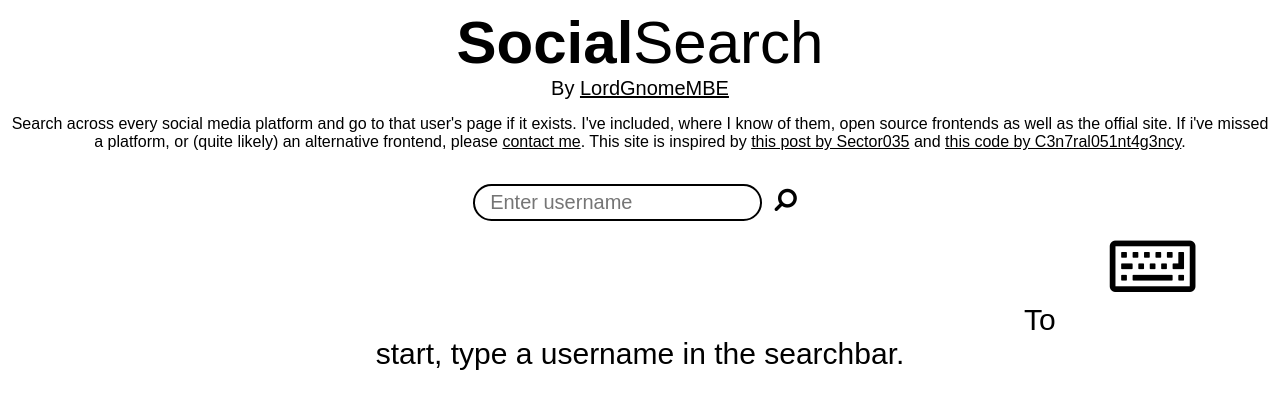
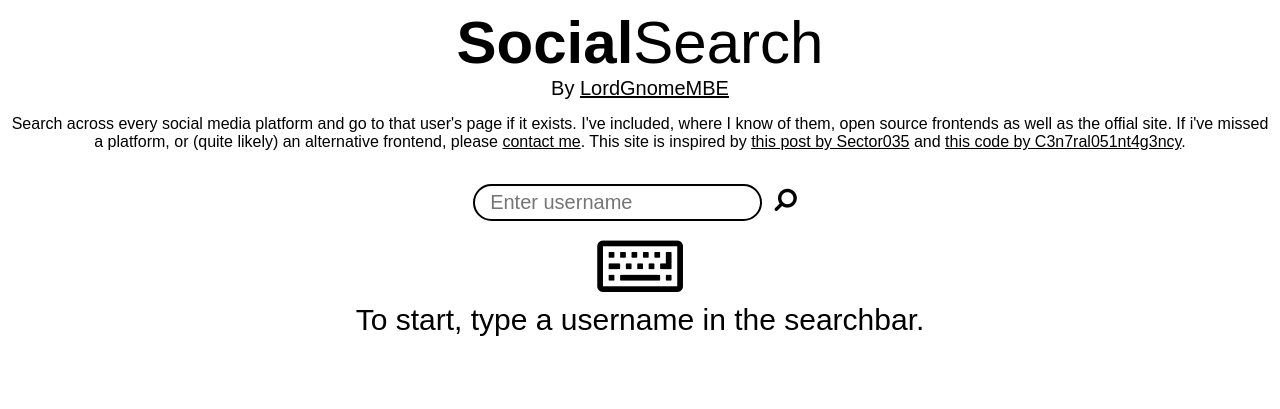
Before and after one commit to oriannatenille1994/socialSEARCH, a plain HTML site: page index.html in a window 1280 px wide. Shown: the part 51-460 px from the top of the page. Drawn offline with Linux system fonts and the light colour scheme.

Commit message:
Update index.html

```diff
--- a/index.html
+++ b/index.html
@@ -115,7 +115,7 @@ a:active {
     <td> </td>
   </tr>
   <tr>
-    <td><span id="twitter"><center></span></td>
+    <td><span id="twitter"><center><i style="font-size:80px" class="fa">&#xf11c;</i></br><p style="font-size:30px">To start, type a username in the searchbar.</p></center></span></td>
   </tr>
   <tr>
     <td><span id="twittersearch" style="text-indent: 100%;"></span</td>
@@ -124,7 +124,7 @@ a:active {
     <td><span id="nitter" style="text-indent: 100%;"></span></td>
   </tr>
   <tr>
-    <td><span id="nittersearch" style="text-indent: 100%;"><center><i style="font-size:80px" class="fa">&#xf11c;</i></br><p style="font-size:30px">To start, type a username in the searchbar.</p></center></span></td>
+    <td><span id="nittersearch" style="text-indent: 100%;"></span></td>
   </tr>
     <tr>
     <td><span id="facebook"></span></td>
```
